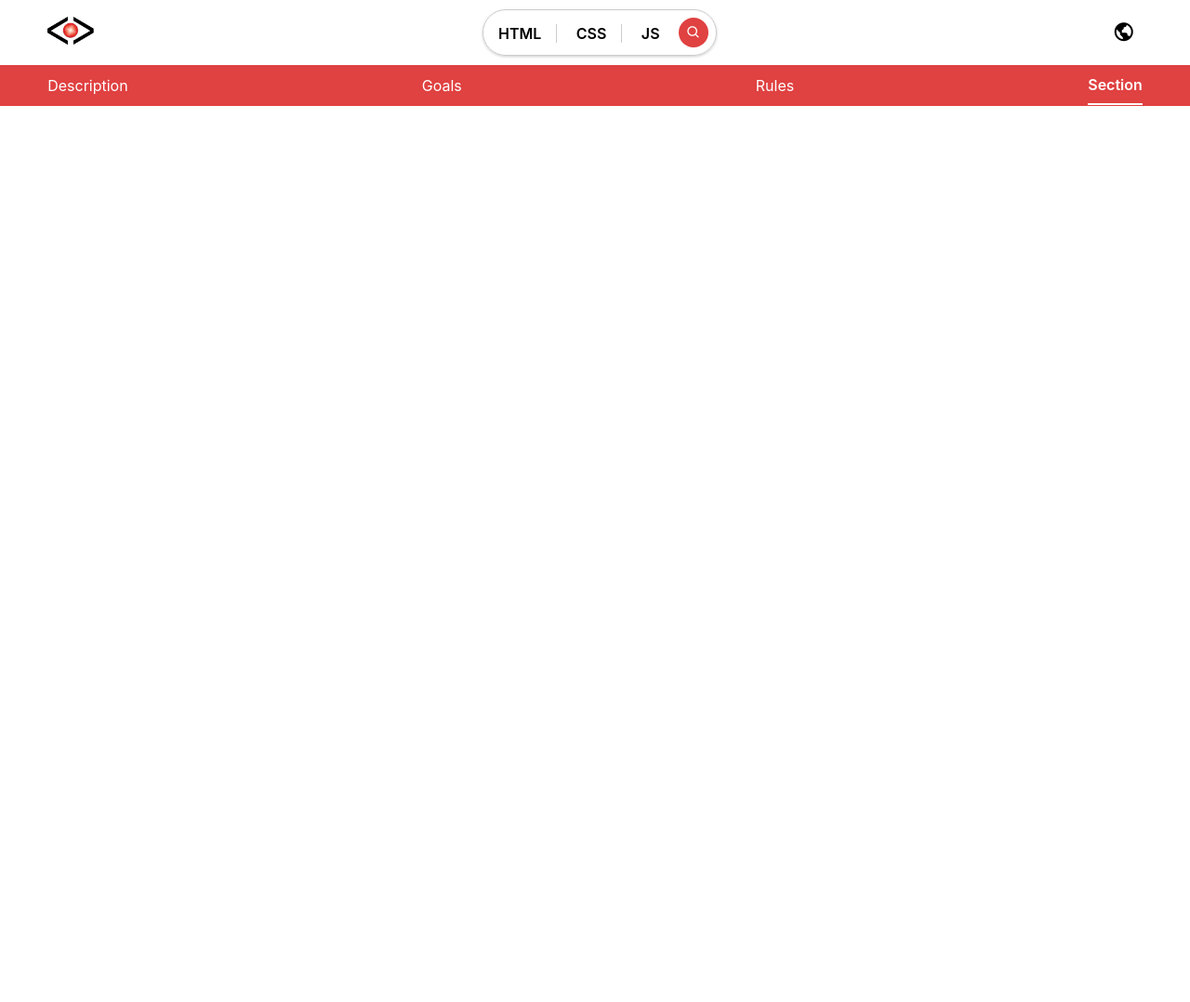
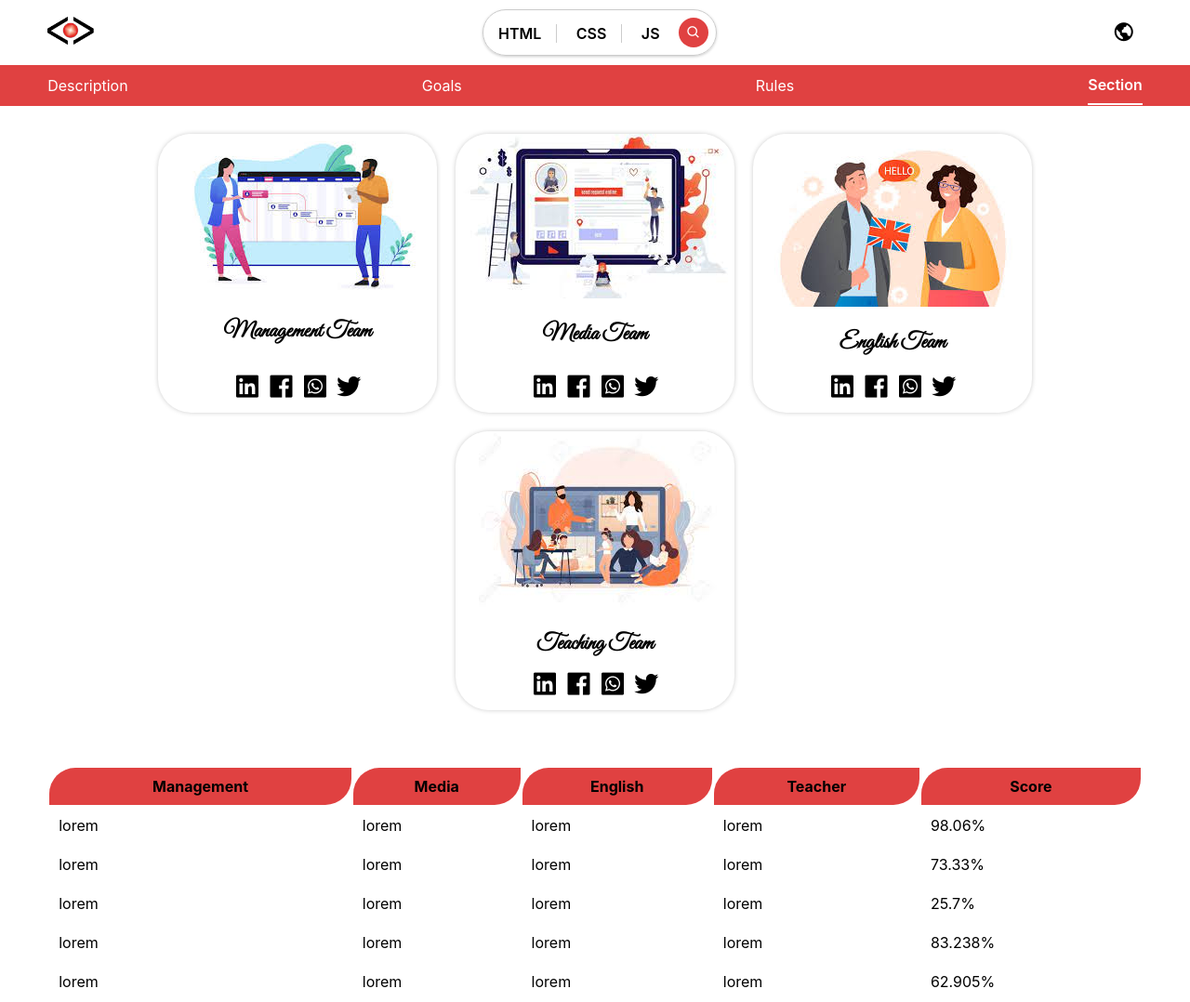
Before and after one commit to Bahareh-Gorji/aps-project, a plain HTML site: page section.html in a window 1280 px wide. Shown: the whole page at 93% size. Before the commit the page ends 800 px from the top, so only its background shows below. Drawn offline with Linux system fonts and the light colour scheme.

Commit message:
missed changes.

```diff
--- a/section.css
+++ b/section.css
@@ -80,3 +80,67 @@ nav a:last-child {
 nav a:hover {
   font-weight: 600;
 }
+main {
+  padding: 0 4%;
+}
+.cards {
+  display: flex;
+  align-items: center;
+  justify-content: center;
+  margin: 20px 0;
+  flex-wrap: wrap;
+}
+.card {
+  width: 300px;
+  height: 300px;
+  box-shadow: 0 0 5px #ccc;
+  border-radius: 36px;
+  margin: 10px;
+  overflow: hidden;
+  text-align: center;
+  position: relative;
+}
+.card:hover {
+  box-shadow: 0 0 10px #bbb;
+  cursor: pointer;
+}
+.card h2 {
+  font-family: "great vibes", cursive;
+  margin: 20px auto;
+}
+.card i {
+  font-size: 2em;
+}
+.card .icons {
+  position: absolute;
+  bottom: 10px;
+  left: 80px;
+}
+.icons i:hover {
+  color: rgb(224, 65, 65);
+}
+.table {
+  width: 100%;
+  overflow-x: auto;
+  margin-top: 50px;
+}
+table {
+  width: 100%;
+  cursor: pointer;
+}
+th,
+td {
+  padding: 10px;
+}
+th {
+  background-color: rgb(224, 65, 65);
+  border-radius: 28px 0 28px 0;
+}
+tr:hover {
+  background-color: #ddd;
+}
+@media (max-width: 375px) {
+  .lang {
+    display: none;
+  }
+}
--- a/section.html
+++ b/section.html
@@ -26,5 +26,99 @@
       <a href="./rules.html">Rules</a>
       <a href="./section.html">Section</a>
     </nav>
+    <main>
+      <section class="cards">
+        <section class="card">
+          <div class="image-div"><img src="./imgs/management.jfif" /></div>
+          <h2>Management Team</h2>
+          <div class="icons">
+            <i class="bx bxl-linkedin-square"></i>
+            <i class="bx bxl-facebook-square"></i>
+            <i class="bx bxl-whatsapp-square"></i>
+            <i class="bx bxl-twitter"></i>
+          </div>
+        </section>
+        <section class="card">
+          <div class="image-div"><img src="./imgs/media.jfif" /></div>
+          <h2>Media Team</h2>
+          <div class="icons">
+            <i class="bx bxl-linkedin-square"></i>
+            <i class="bx bxl-facebook-square"></i>
+            <i class="bx bxl-whatsapp-square"></i>
+            <i class="bx bxl-twitter"></i>
+          </div>
+        </section>
+        <section class="card">
+          <div class="image-div"><img src="./imgs/english.jfif" /></div>
+          <h2>English Team</h2>
+          <div class="icons">
+            <i class="bx bxl-linkedin-square"></i>
+            <i class="bx bxl-facebook-square"></i>
+            <i class="bx bxl-whatsapp-square"></i>
+            <i class="bx bxl-twitter"></i>
+          </div>
+        </section>
+        <section class="card">
+          <div class="image-div"><img src="./imgs/teaching.jfif" /></div>
+          <h2>Teaching Team</h2>
+          <div class="icons">
+            <i class="bx bxl-linkedin-square"></i>
+            <i class="bx bxl-facebook-square"></i>
+            <i class="bx bxl-whatsapp-square"></i>
+            <i class="bx bxl-twitter"></i>
+          </div>
+        </section>
+      </section>
+      <div class="table">
+        <table>
+          <thead>
+            <tr>
+              <th>Management</th>
+              <th>Media</th>
+              <th>English</th>
+              <th>Teacher</th>
+              <th>Score</th>
+            </tr>
+          </thead>
+          <tbody>
+            <tr>
+              <td>lorem</td>
+              <td>lorem</td>
+              <td>lorem</td>
+              <td>lorem</td>
+              <td>98.06%</td>
+            </tr>
+            <tr>
+              <td>lorem</td>
+              <td>lorem</td>
+              <td>lorem</td>
+              <td>lorem</td>
+              <td>73.33%</td>
+            </tr>
+            <tr>
+              <td>lorem</td>
+              <td>lorem</td>
+              <td>lorem</td>
+              <td>lorem</td>
+              <td>25.7%</td>
+            </tr>
+            <tr>
+              <td>lorem</td>
+              <td>lorem</td>
+              <td>lorem</td>
+              <td>lorem</td>
+              <td>83.238%</td>
+            </tr>
+            <tr>
+              <td>lorem</td>
+              <td>lorem</td>
+              <td>lorem</td>
+              <td>lorem</td>
+              <td>62.905%</td>
+            </tr>
+          </tbody>
+        </table>
+      </div>
+    </main>
   </body>
 </html>
```
Also changed, not shown: imgs/english.jfif (added), imgs/management.jfif (added), imgs/media.avif (added), imgs/media.jfif (added), imgs/teachi.jfif (added), imgs/teaching.jfif (added).
